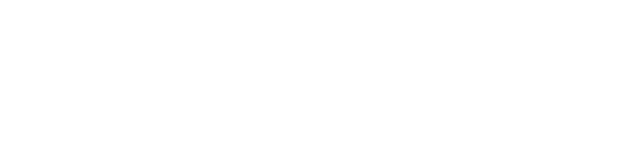
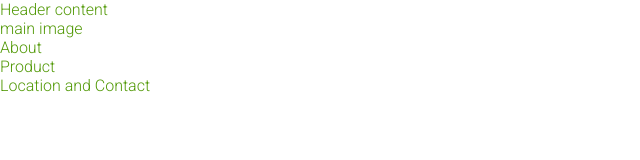
Before and after one commit to Ahmad-Hazrati/PP1, a plain HTML site: page index.html in a window 1280 px wide. Shown: the whole page, without its empty margins (0-640 px from the left). Drawn offline with Linux system fonts and the light colour scheme; a web font is replaced by a local one.

Commit message:
Add header section main elements including navigation items into index.html

```diff
--- a/index.html
+++ b/index.html
@@ -11,21 +11,31 @@
 <body>
     <!-- header section starts here -->
     <header>
-
+        <section>Header content</section>
 </header>
 <!-- header section ends here -->
 
 
 <!-- main section starts here -->
 <main>
-
+    <section>
+        main image
+    </section>
+    <section>
+        About
+    </section>
+    <section>
+        Product
+    </section>
 </main>
 <!-- main section ends here -->
 
 
 <!-- footer section starts here -->
 <footer>
-
+    <section>
+        Location and Contact
+    </section>
 </footer>
 <!-- footer section ends here -->
 </body>
```
